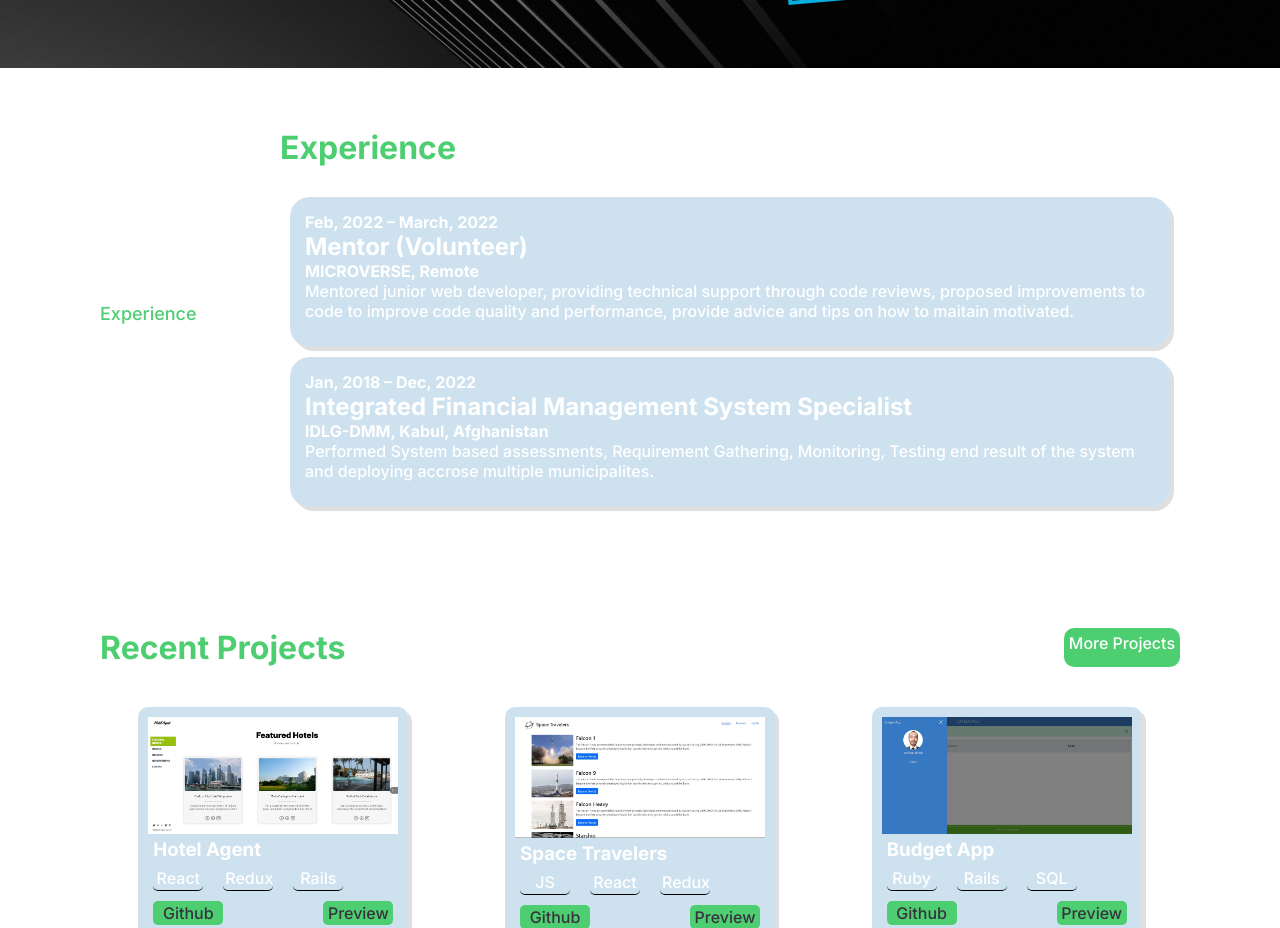
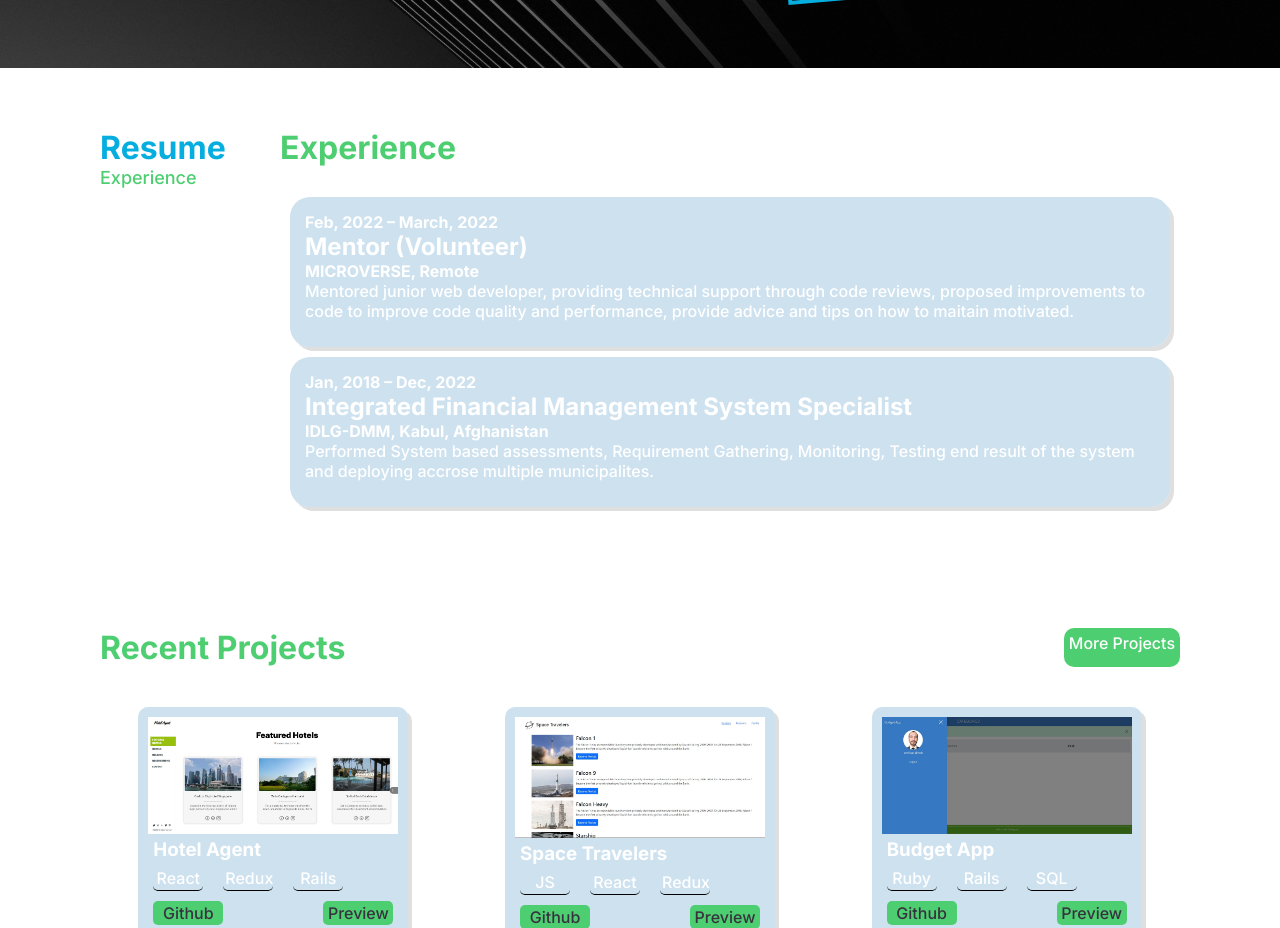
Before and after one commit to sediqullahbadakhsh/badakhsh-portfolio, a React (Create React App) app: page / in a window 1280 px wide. Shown: the part 1300-2228 px from the top of the page. Built offline with nearby package versions, Linux system fonts and the light colour scheme.

Commit message:
update resume page

```diff
--- a/src/components/resume/Resume.jsx
+++ b/src/components/resume/Resume.jsx
@@ -9,6 +9,8 @@ const Resume = () => {
   };
   return (
     <div className="resume-container" id="Resume">
+      <div className="resume_header">
+        <h1 className="heading">Resume</h1>
         <div className="resume-sections">
           <a
             href="#/experience"
@@ -18,6 +20,7 @@ const Resume = () => {
           >
             Experience
           </a>
+          <span>|</span>
           <a
             href="#/education"
             id="education"
@@ -26,6 +29,7 @@ const Resume = () => {
           >
             Education
           </a>
+          <span>|</span>
           <a
             href="#/skills"
             id="skills"
@@ -35,6 +39,7 @@ const Resume = () => {
             Skills
           </a>
         </div>
+      </div>
       <div className="resume-content">
         <Links link={link} />
       </div>
```
Lines whose indentation alone changed are shown as unchanged.
